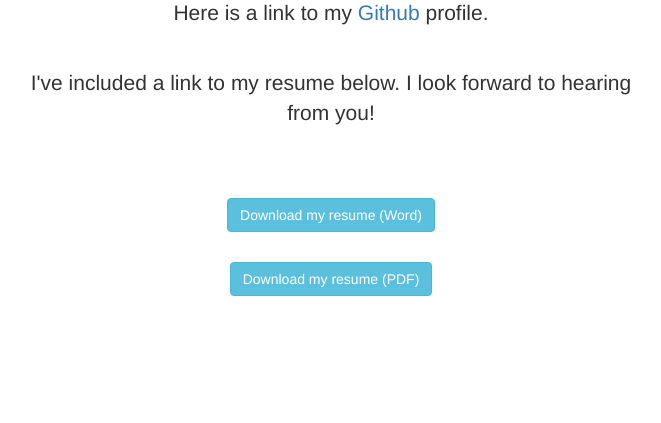
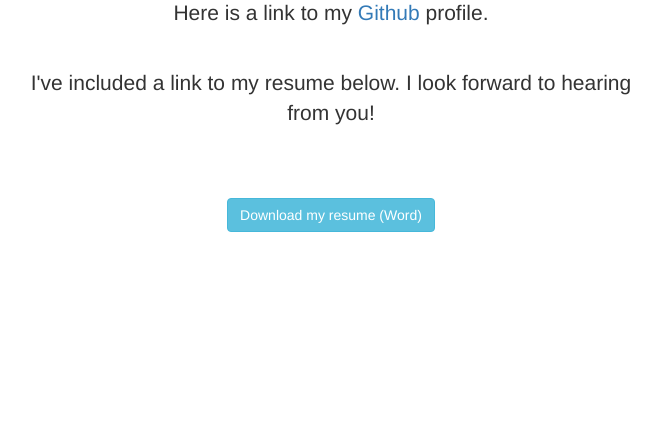
Before and after one commit to kevin-reaves/Blog, a Django app: template posts/templates/posts/about.html in a window 1280 px wide. Shown: the part 728-1151 px from the top of the page, without its empty margins (309-970 px from the left). After the commit the page ends 960 px from the top, so only its background shows below. Run offline with Django 3.2, Linux system fonts and the light colour scheme; the template is opened without the code that fills it, so the values that code supplies are empty; some libraries are stand-ins or nearby versions.

Commit message:
Update about.html

```diff
--- a/posts/templates/posts/about.html
+++ b/posts/templates/posts/about.html
@@ -48,10 +48,6 @@
     <a href="{% static '/resume/Kevin_Reaves_Resume.docx' %}" class="btn btn-info" role="button">
         Download my resume (Word)</a>
 
-    <br/><br/>
-
-    <a href="{% static '/resume/Kevin_Reaves_Resume.pdf' %}" class="btn btn-info" role="button">
-        Download my resume (PDF)</a>
 
 </div><!--centerMe-->
 
```
